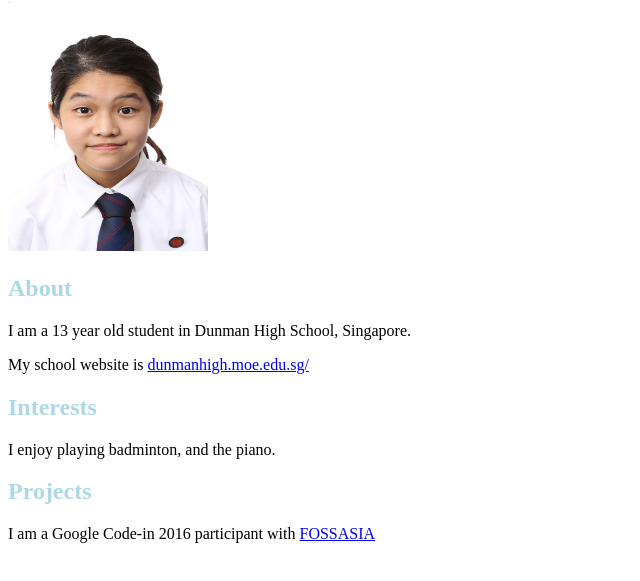
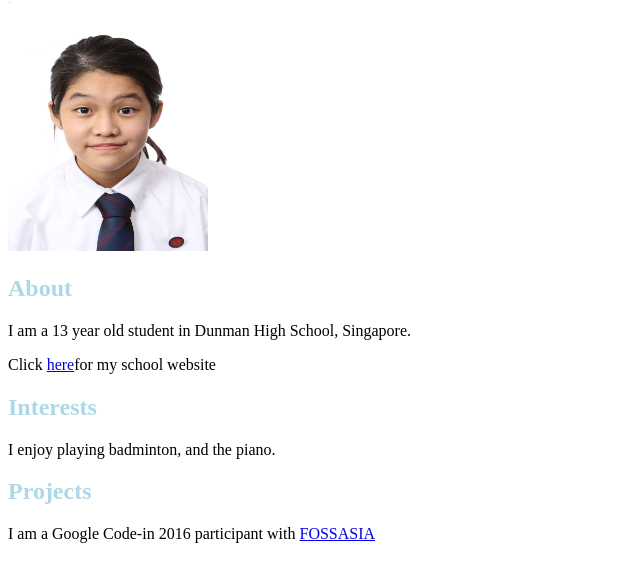
Before and after one commit to dhs17y2fshuayeeencheryl/dhs17y2fshuayeeencheryl, a plain HTML site: page index.html in a window 1280 px wide. Shown: the part 79-660 px from the top of the page, without its empty margins (0-640 px from the left). Drawn offline with Linux system fonts and the light colour scheme.

Commit message:
Update index.html

```diff
--- a/index.html
+++ b/index.html
@@ -9,7 +9,7 @@
     <img src="photo.jpg" width=200px height=250px/>
     <h2>About</h2>
     <p>I am a 13 year old student in Dunman High School, Singapore.</p>
-    <p> My school website is <a href="http://dunmanhigh.moe.edu.sg/wp-content/uploads/website/index.html">dunmanhigh.moe.edu.sg/</a></p>
+    <p> Click <a href="http://dunmanhigh.moe.edu.sg/wp-content/uploads/website/">here</a>for my school website</p>
     <h2>Interests</h2>
     <p>I enjoy playing badminton, and the piano.</p>
     <h2>Projects</h2>
```
